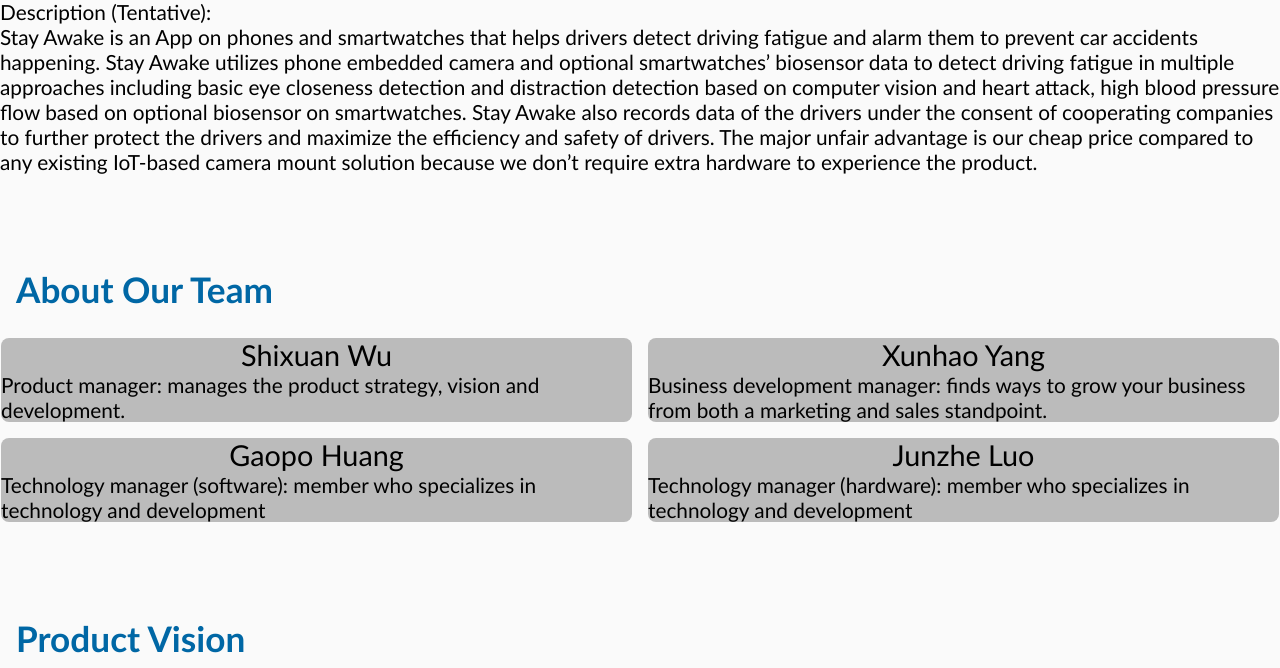
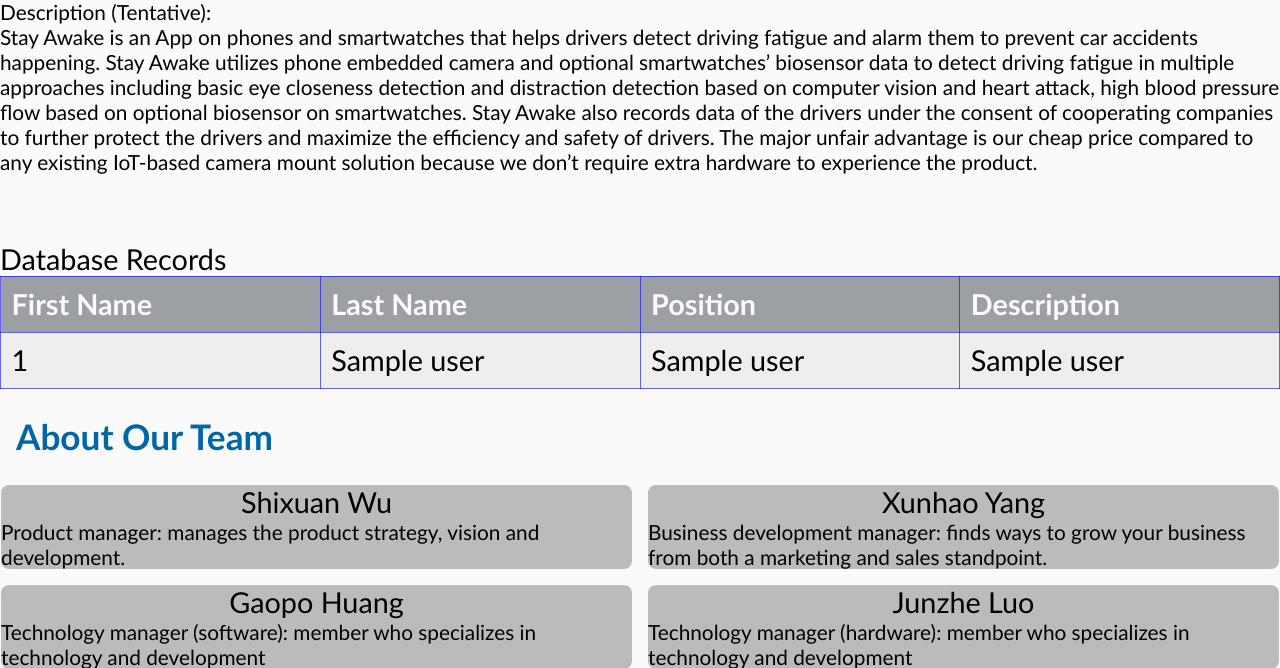
Before and after one commit to wsx2021/ECE140b_project-web, a Python web app: template web/src/templates/home.html in a window 1280 px wide. Shown: the part 484-1152 px from the top of the page. Run offline with Jinja, Linux system fonts and the light colour scheme; the template is opened without the code that fills it: most values are stand-ins (such as "Sample title", 1, 10 or a date in 2020).

Commit message:
Update table

```diff
--- a/web/src/templates/home.html
+++ b/web/src/templates/home.html
@@ -35,6 +35,28 @@
     <br>
 
 
+    <div class='separator'>Database Records</div>
+
+    <table class='margin-top-xl'>
+        <thead>
+            <tr>
+                <th class='small'> First Name </th>
+                <th class='medium'> Last Name </th>
+                <th class='large'> Position </th>
+                <th class='large'> Description </th>
+            </tr>
+        </thead>
+        <tbody>
+            {% for user in users %}
+            <tr>
+                <td> {{user[0]}} </td>
+                <td> {{user[1]}} </td>
+                <td> {{user[2]}} </td>
+                <td> {{user[3]}} </td>
+            </tr>
+            {% endfor %}
+        </tbody>
+    </table>
 
 
     <h4> About Our Team</h4>
```
Also changed, not shown: web/src/init_db.py (+7 -7 lines).
